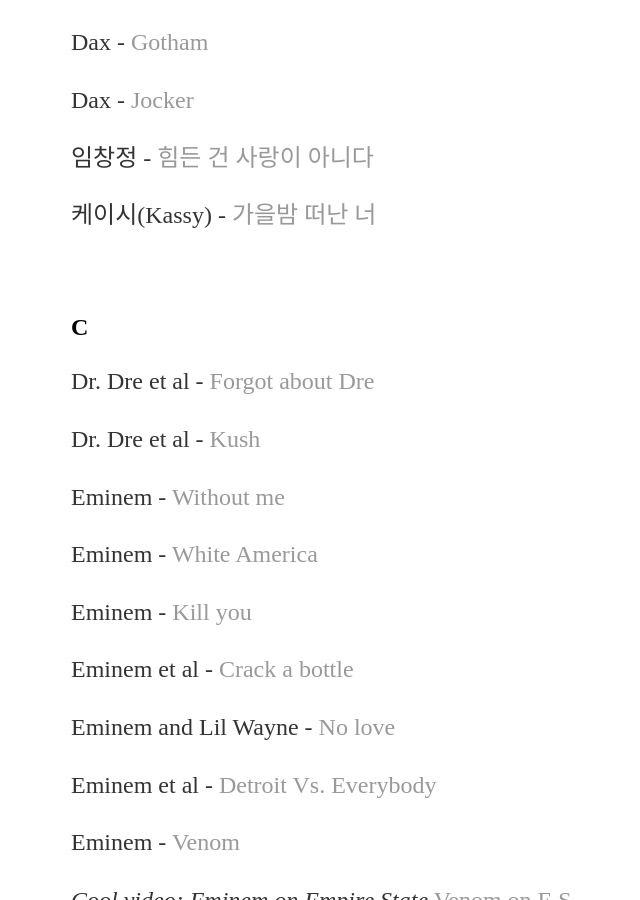
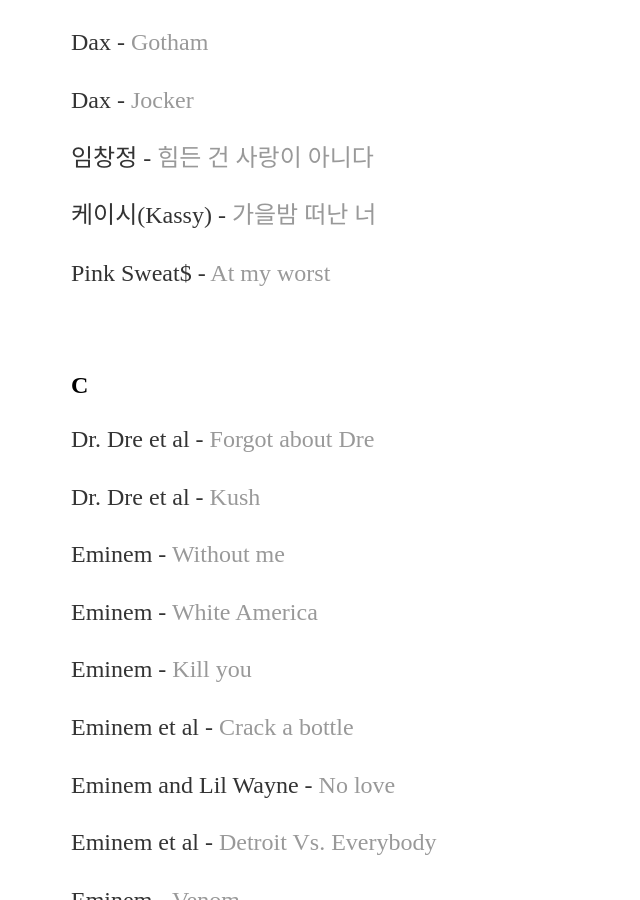
Before and after one commit to yjkweon24/yjkweon24.github.io, a Jekyll site: the page built from _posts/2018-10-23-songs-that-i-love.md, in a window 1280 px wide and 900 px high, scrolled down 4362 px. Shown: the whole window, without its empty margins (121-761 px from the left). Built offline with Jekyll 4.4.1, drawn with Linux system fonts in a browser that asks for light colours.

Commit message:
Update 2018-10-23-songs-that-i-love.md

```diff
--- a/_posts/2018-10-23-songs-that-i-love.md
+++ b/_posts/2018-10-23-songs-that-i-love.md
@@ -155,6 +155,8 @@
 
 케이시(Kassy) - [가을밤 떠난 너](https://www.youtube.com/watch?v=fwM-OMcE4so)
 
+Pink Sweat$ - [At my worst](https://www.youtube.com/watch?v=8CEJoCr_9UI)
+
 <br>
 
 ## C
```
